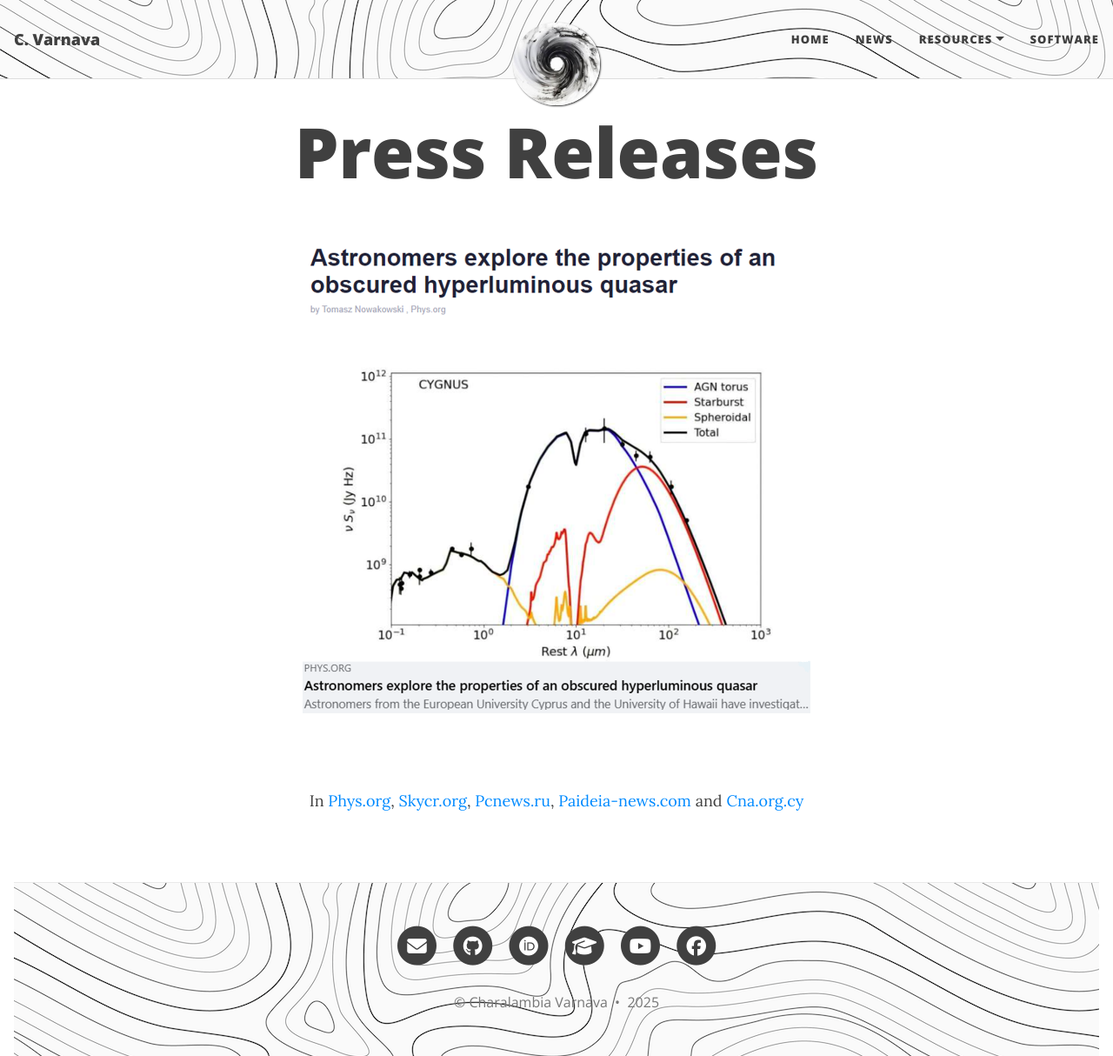
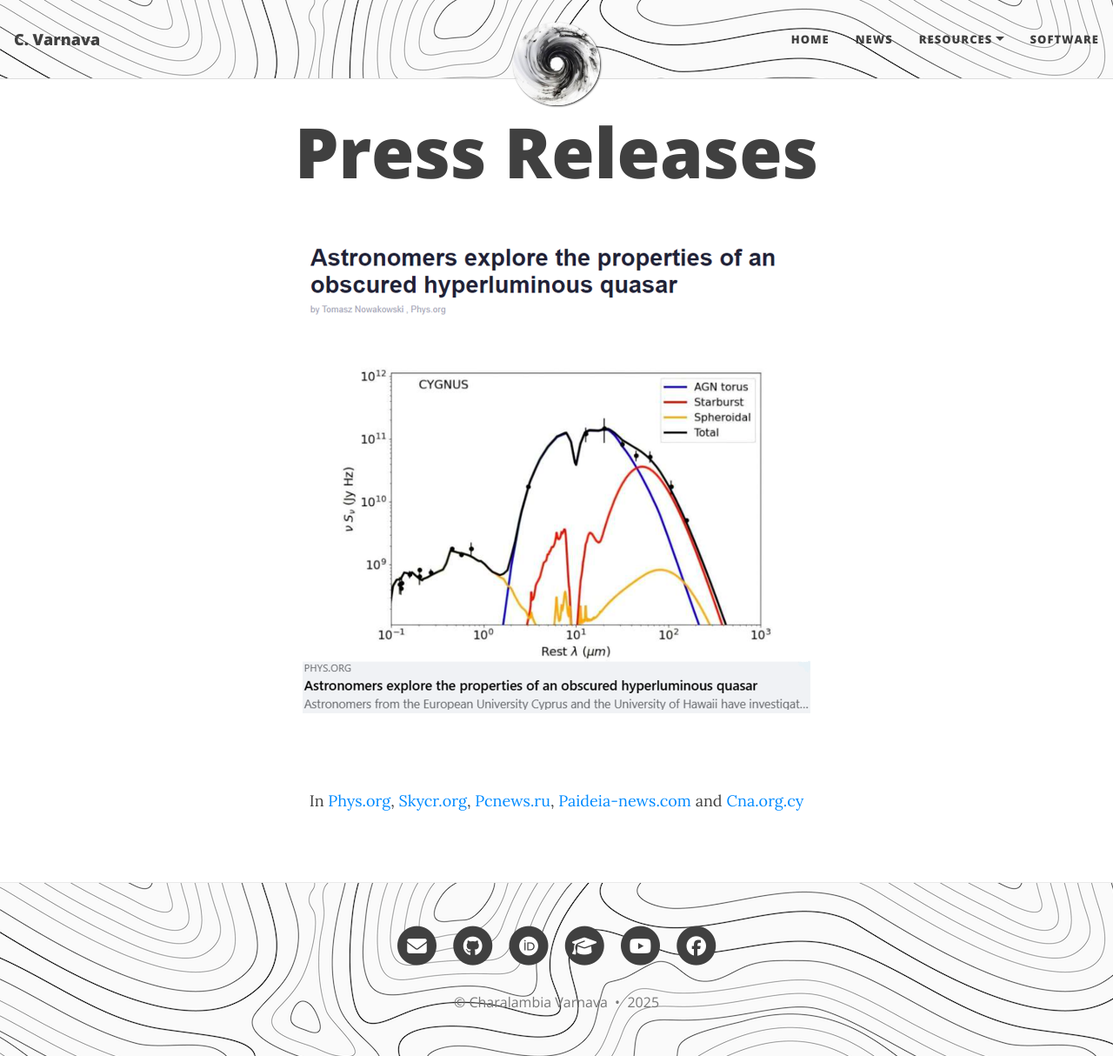
Before and after one commit to ch-var/ch-var.github.io, a Jekyll site: the page built from press_releases.html, in a window 1280 px wide and 1214 px high. Shown: the whole window at 87% size. Built offline with Jekyll 4.4.1, drawn with Linux system fonts in a browser that asks for light colours.

Commit message:
Update beautifuljekyll.css

```diff
--- a/assets/css/beautifuljekyll.css
+++ b/assets/css/beautifuljekyll.css
@@ -31,7 +31,7 @@ html {
 }
 
 body {
-  margin: 0 1rem;
+  margin: 0;
   font-family: var(--body-font);
   font-size: 1.125rem;
   color: var(--text-col);
```
